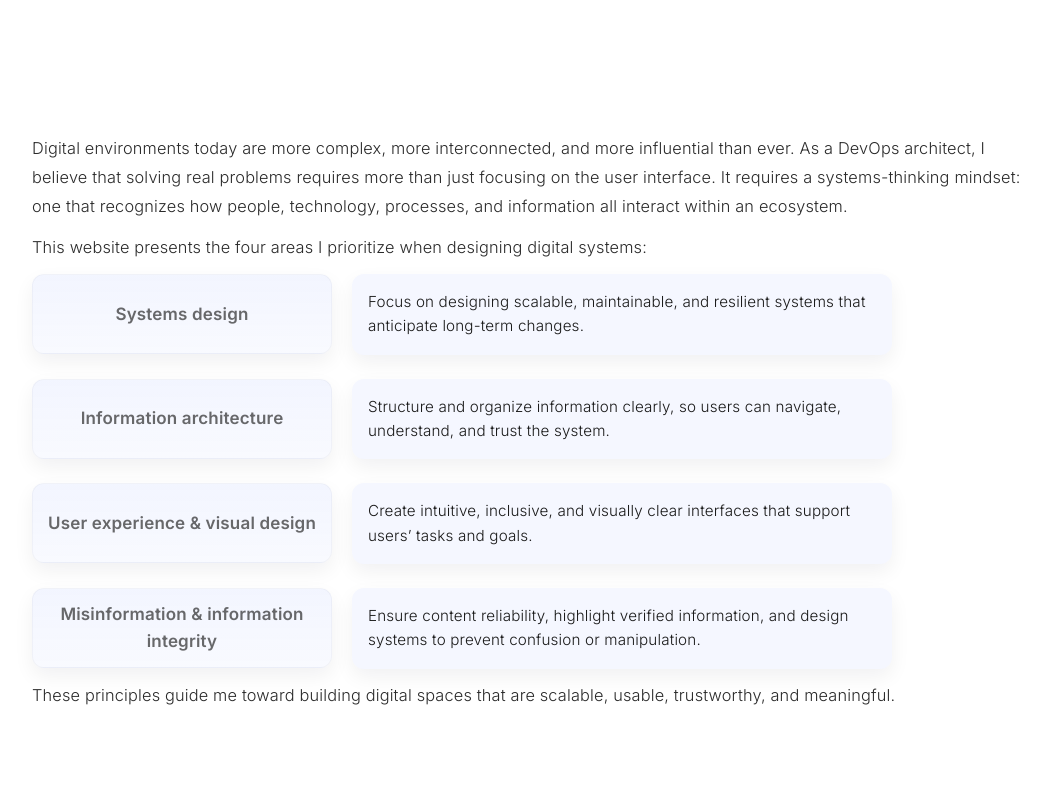
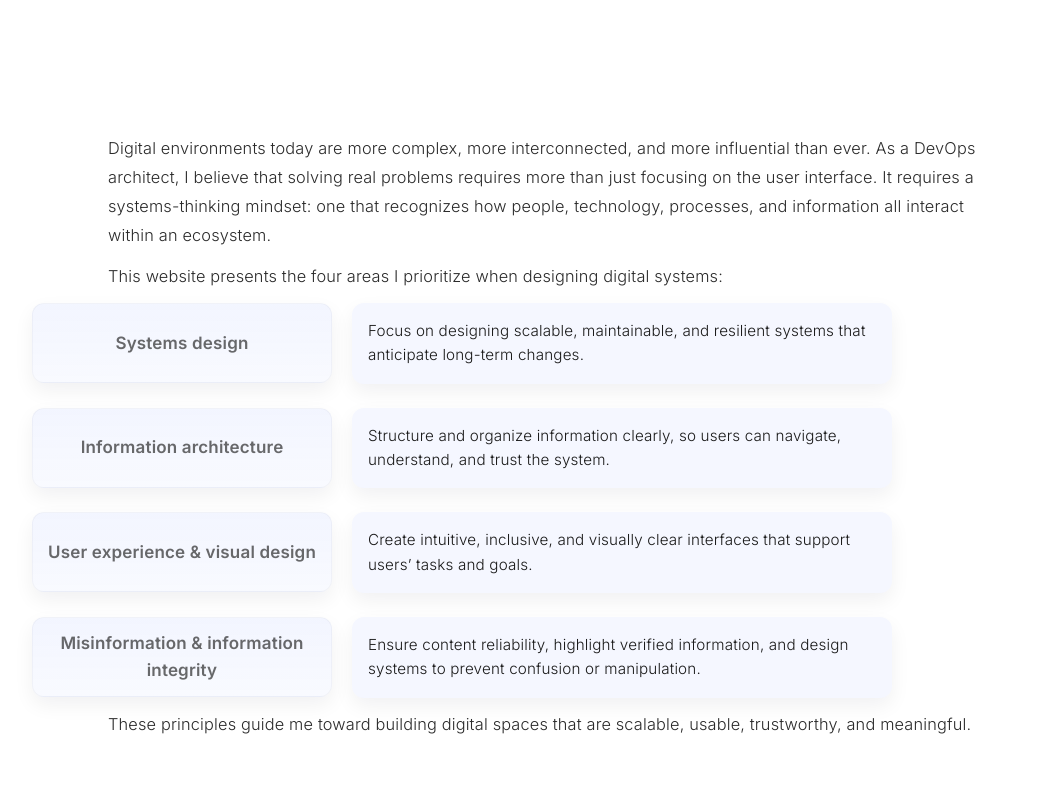
Before and after one commit to haohangqe/resilient-digital-systems, a plain HTML site: page index.html in a window 1280 px wide. Shown: the part 620-1420 px from the top of the page, without its empty margins (82-1132 px from the left). Drawn offline with Linux system fonts and the light colour scheme.

```diff
--- a/styles.css
+++ b/styles.css
@@ -252,7 +252,13 @@
 section {
   max-width: 1100px;
   margin: 0 auto;
-  padding: 80px 24px;
+  padding: 80px 24px; /* spacing đều và đẹp */
+}
+
+.intro-text, h1, h2, p {
+  max-width: 900px;
+  margin-left: auto;
+  margin-right: auto;
 }
 
 section {
```
